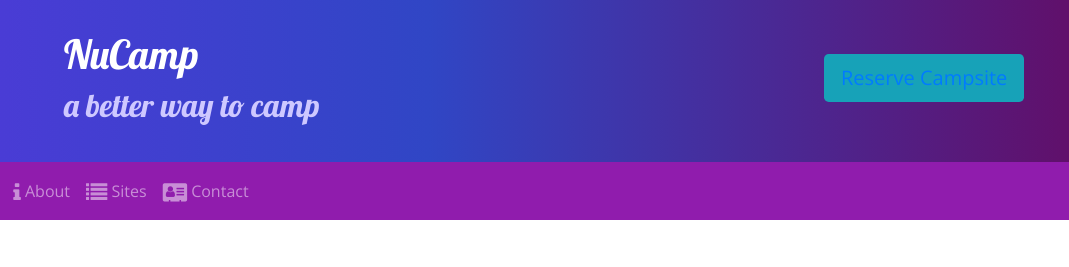
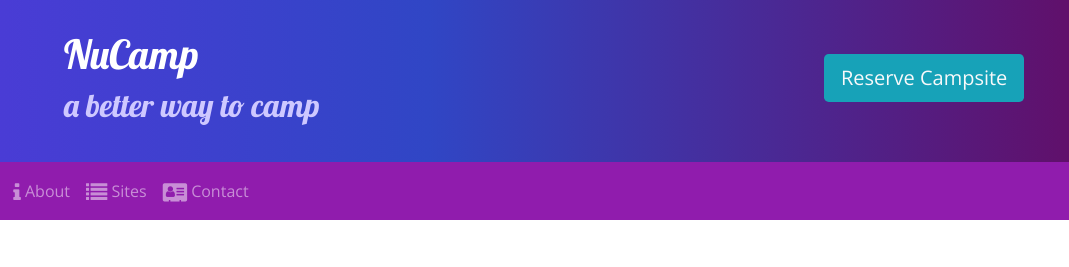
Before and after one commit to nico-nikolai/nucamp-bootstrap, a website: page index.html in a window 1280 px wide. Shown: the top 267 px of the page, 211-1280 px from the left. Drawn offline with nearby package versions, Linux system fonts and the light colour scheme.

Commit message:
Week 2 Assignment

```diff
--- a/index.html
+++ b/index.html
@@ -25,7 +25,7 @@
                     <h2>a better way to camp</h2>
                 </div>
                 <div class="col-md-3 col-xl-2">
-                    <a role="button" href="#reserveForm" class="btn bg-info mt-4 btn-lg">Reserve Campsite</a>
+                    <a role="button" href="#reserveForm" class="btn bg-info text-light mt-4 btn-lg">Reserve Campsite</a>
                 </div>
             </div>
         </div>
```
